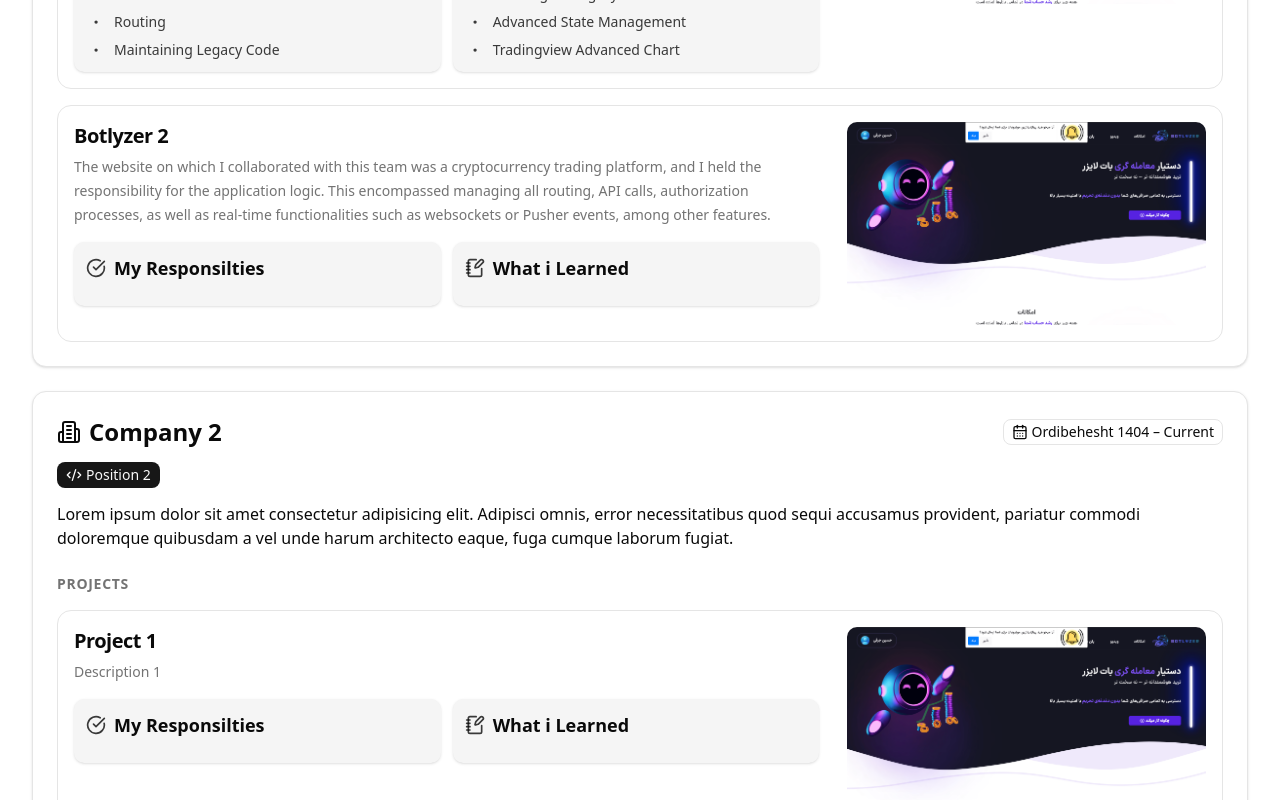
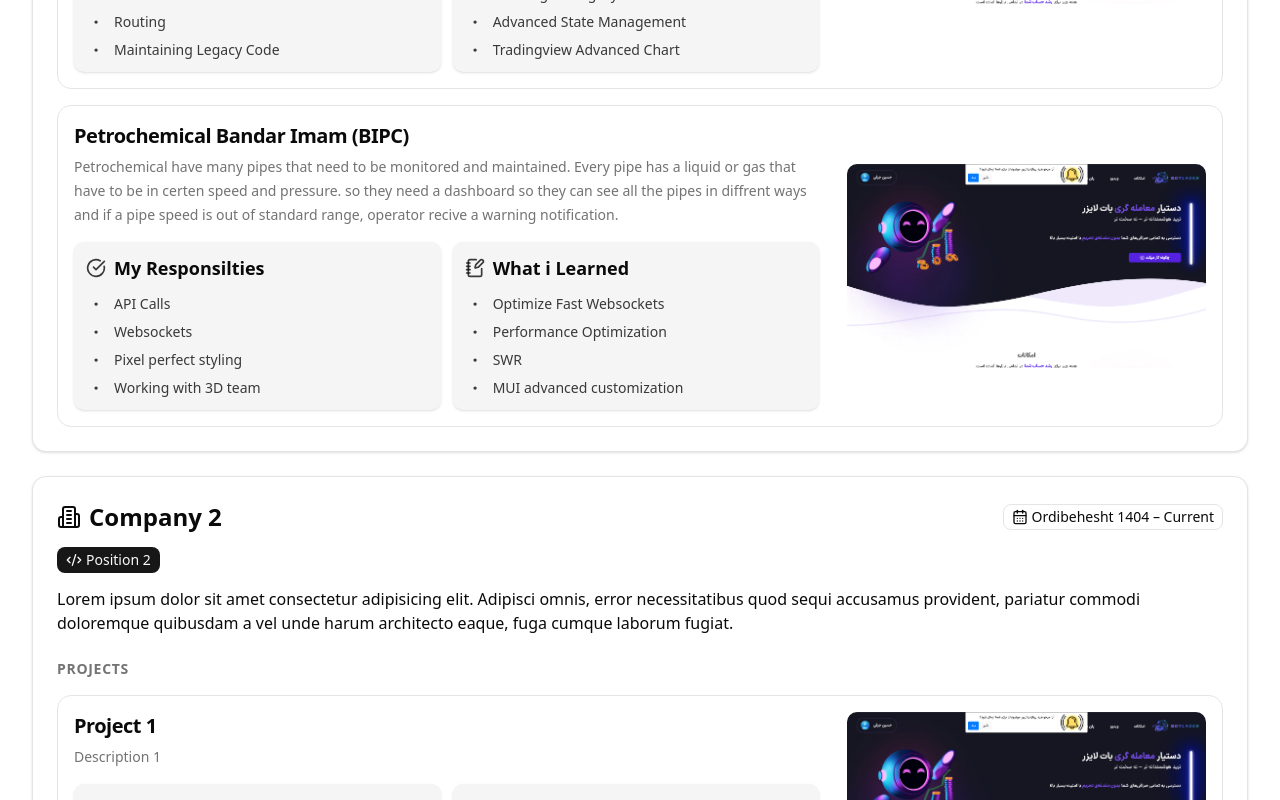
Before and after one commit to hossein-jorfi/portfolio-website, a Next.js app: page /experience in a window 1280 px wide. Shown: the part 620-1420 px from the top of the page. Built offline with nearby package versions, Linux system fonts and the light colour scheme.

Commit message:
ExperienceItemProps

```diff
--- a/src/app/experience/_components/experience-item/project-item.tsx
+++ b/src/app/experience/_components/experience-item/project-item.tsx
@@ -34,8 +34,8 @@ const ProjectItem = ({
         <Image
           src="/images/botlyzer/bot1.png"
           alt="Botlyzer"
-          width={500}
-          height={500}
+          width={1000}
+          height={1000}
           className="rounded-lg object-cover"
         />
       </div>
--- a/src/app/experience/constants.ts
+++ b/src/app/experience/constants.ts
@@ -31,9 +31,21 @@ export const experienceItems: ExperienceItemProps[] = [
         ],
       },
       {
-        name: "Botlyzer 2",
+        name: "Petrochemical Bandar Imam (BIPC)",
         description:
-          "The website on which I collaborated with this team was a cryptocurrency trading platform, and I held the responsibility for the application logic. This encompassed managing all routing, API calls, authorization processes, as well as real-time functionalities such as websockets or Pusher events, among other features.",
+          "Petrochemical have many pipes that need to be monitored and maintained. Every pipe has a liquid or gas that have to be in certen speed and pressure. so they need a dashboard so they can see all the pipes in diffrent ways and if a pipe speed is out of standard range, operator recive a warning notification.",
+        responsibilities: [
+          "API Calls",
+          "Websockets",
+          "Pixel perfect styling",
+          "Working with 3D team",
+        ],
+        learnings: [
+          "Optimize Fast Websockets",
+          "Performance Optimization",
+          "SWR",
+          "MUI advanced customization",
+        ],
       },
     ],
   },
```
